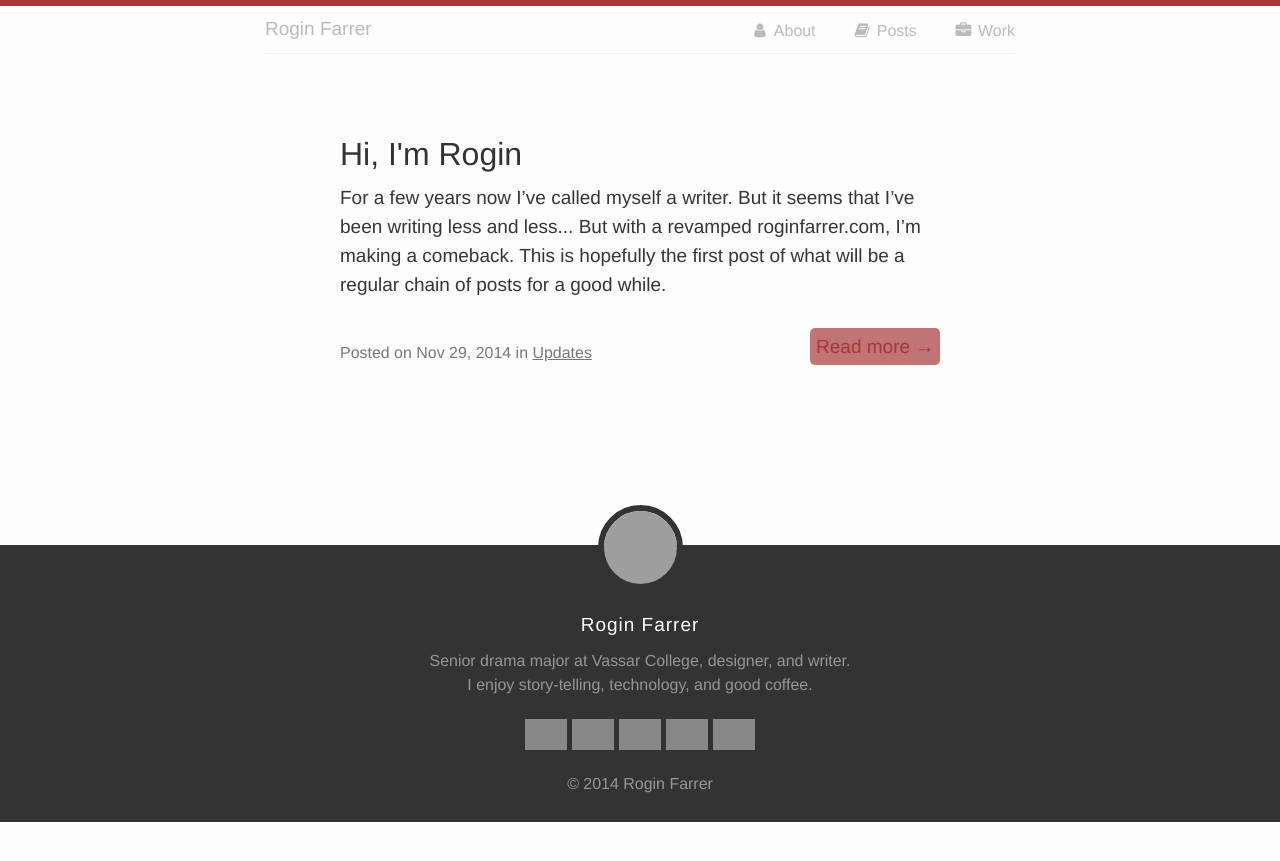
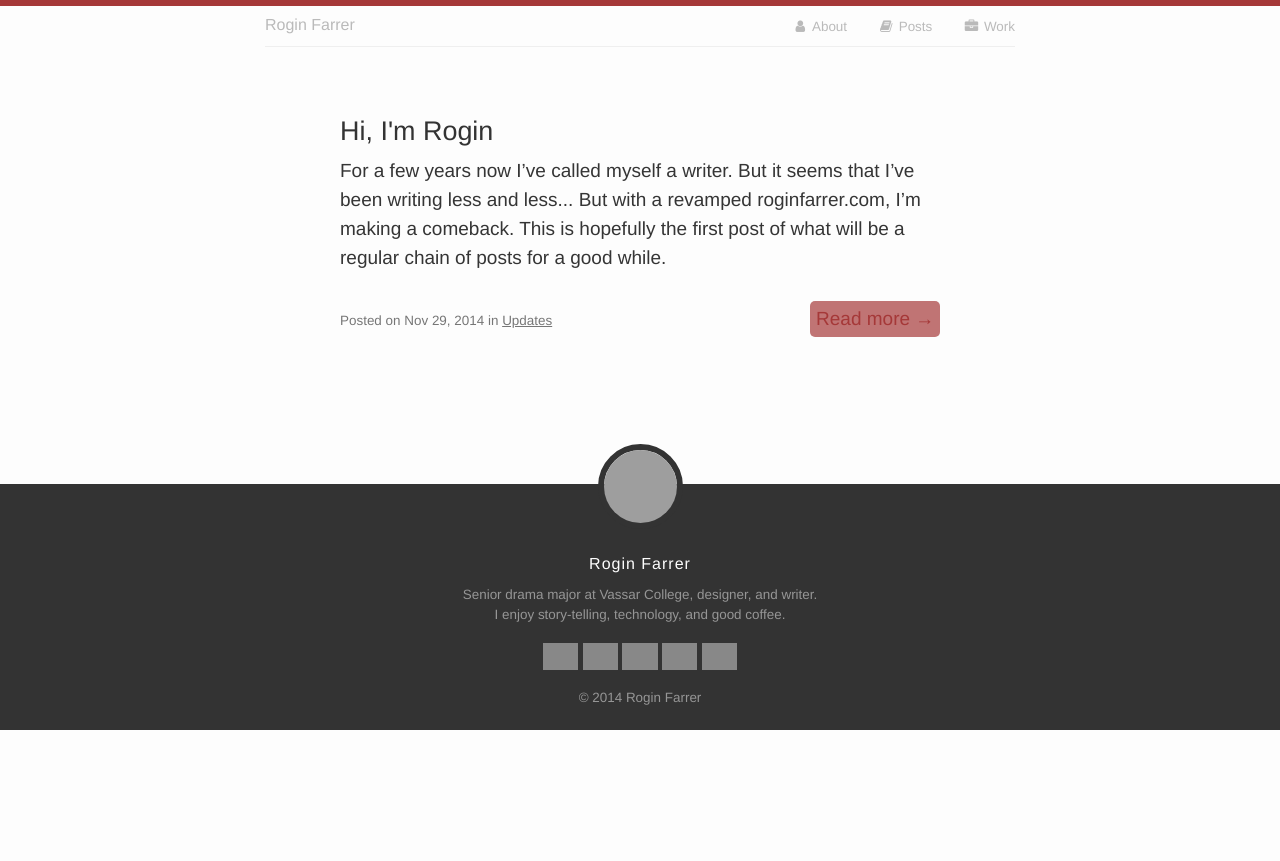
Before and after one commit to roginfarrer/superbmeteors, a Jekyll site: the page built from index.html, in a window 1280 px wide. Shown: the top 861 px of the page. Built offline with Jekyll 4.4.1, drawn with Linux system fonts in a browser that asks for light colours; nearby versions of some CDN libraries; Markdown is read by kramdown in place of the engine named in the settings; the list of posts is cut into pages by our own code; grey boxes are pictures that could not be loaded.

Commit message:
remove $fs from body

```diff
--- a/_sass/_layout.scss
+++ b/_sass/_layout.scss
@@ -2,7 +2,7 @@ body {
   background-color: $bg;
   border-top: 6px solid $red;
   font-family: $bf;
-  font-size: $fs;
+  font-size: 100%;
   height: 100%;
   overflow-x: hidden;
   text-rendering: optimizeLegibility;
--- a/_sass/_type.scss
+++ b/_sass/_type.scss
@@ -1,6 +1,7 @@
 p {
   color: $body-black;
   font-family: $bf;
+  font-size: $fs;
   line-height: $lh;
   font-weight: 400;
   margin-bottom: $mb;
--- a/css/main.css
+++ b/css/main.css
@@ -320,44 +320,45 @@ a {
 p {
   color: #353535;
   font-family: "ratio", "calluna-sans", helvetica, sans-serif;
+  font-size: 1.1875em;
   line-height: 1.52632;
   font-weight: 400;
   margin-bottom: 1.52632em;
 }
 
-/* line 10, ../_sass/_type.scss */
+/* line 11, ../_sass/_type.scss */
 article a, article a:visited, div[class*="navigation"] p a, div[class*="navigation"] p a:visited {
   color: #a53838;
   font-weight: 500;
   text-decoration: underline;
 }
-/* line 15, ../_sass/_type.scss */
+/* line 16, ../_sass/_type.scss */
 article a:hover, article a:visited:hover, div[class*="navigation"] p a:hover, div[class*="navigation"] p a:visited:hover {
   color: #632222;
   text-decoration: underline;
 }
 
-/* line 21, ../_sass/_type.scss */
+/* line 22, ../_sass/_type.scss */
 h1 {
   font-weight: 500;
   float: left;
   margin: 0;
 }
-/* line 25, ../_sass/_type.scss */
+/* line 26, ../_sass/_type.scss */
 h1 a {
   color: #333;
   text-decoration: none;
 }
-/* line 29, ../_sass/_type.scss */
+/* line 30, ../_sass/_type.scss */
 h1 a:visited {
   color: #333;
 }
-/* line 32, ../_sass/_type.scss */
+/* line 33, ../_sass/_type.scss */
 h1 a:hover {
   color: #a53838;
 }
 
-/* line 37, ../_sass/_type.scss */
+/* line 38, ../_sass/_type.scss */
 h1.article-title {
   float: none;
   font-size: 2.21053em;
@@ -367,12 +368,12 @@ h1.article-title {
   text-shadow: none;
 }
 
-/* line 46, ../_sass/_type.scss */
+/* line 47, ../_sass/_type.scss */
 h1.page-title {
   text-align: center;
 }
 
-/* line 50, ../_sass/_type.scss */
+/* line 51, ../_sass/_type.scss */
 h2 {
   color: #333;
   font-size: 1.68421em;
@@ -381,7 +382,7 @@ h2 {
   margin: 1.8125em 0 0.90625em;
 }
 
-/* line 58, ../_sass/_type.scss */
+/* line 59, ../_sass/_type.scss */
 h3 {
   color: #333;
   font-weight: bold;
@@ -390,12 +391,12 @@ h3 {
   margin: 1.16em 0 1.16em;
 }
 
-/* line 66, ../_sass/_type.scss */
+/* line 67, ../_sass/_type.scss */
 #home-titles {
   margin-top: .90625em;
   margin-bottom: 0;
 }
-/* line 69, ../_sass/_type.scss */
+/* line 70, ../_sass/_type.scss */
 #home-titles a {
   color: #333;
   text-decoration: none;
@@ -405,7 +406,7 @@ h3 {
   -webkit-transition: color 200ms ease;
   transition: color 200ms ease;
 }
-/* line 74, ../_sass/_type.scss */
+/* line 75, ../_sass/_type.scss */
 #home-titles a:hover {
   color: #a53838;
   -ms-transition: color 200ms ease;
@@ -415,81 +416,81 @@ h3 {
   transition: color 200ms ease;
 }
 
-/* line 80, ../_sass/_type.scss */
+/* line 81, ../_sass/_type.scss */
 h4 {
   font-size: 1em;
   margin: 1.52632em 0 1.52632em;
 }
 
-/* line 85, ../_sass/_type.scss */
+/* line 86, ../_sass/_type.scss */
 h5 {
   color: #767676;
   font-size: 0.84em;
   line-height: 1.52632;
   margin: 1.52632 0 1.52632;
 }
-/* line 90, ../_sass/_type.scss */
+/* line 91, ../_sass/_type.scss */
 h5 a {
   color: #767676;
   text-decoration: underline;
 }
 
-/* line 96, ../_sass/_type.scss */
+/* line 97, ../_sass/_type.scss */
 h5.article-meta {
   font-style: italic;
   margin-bottom: 2.7em;
   margin-top: 0;
 }
 
-/* line 102, ../_sass/_type.scss */
+/* line 103, ../_sass/_type.scss */
 .loop-meta {
   display: inline-block;
   float: left;
   margin-top: 0.8em;
 }
 
-/* line 108, ../_sass/_type.scss */
+/* line 109, ../_sass/_type.scss */
 h6 {
   font-size: 0.655em;
   line-height: 2.8698em;
 }
 
-/* line 113, ../_sass/_type.scss */
+/* line 114, ../_sass/_type.scss */
 strong {
   font-weight: bold;
 }
 
-/* line 117, ../_sass/_type.scss */
+/* line 118, ../_sass/_type.scss */
 em {
   font-style: italic;
 }
 
-/* line 121, ../_sass/_type.scss */
+/* line 122, ../_sass/_type.scss */
 ul {
   color: #333;
   list-style-type: disc;
   margin-bottom: 1.52632em;
 }
-/* line 125, ../_sass/_type.scss */
+/* line 126, ../_sass/_type.scss */
 ul li {
   margin-bottom: 0.76316em;
 }
 
-/* line 130, ../_sass/_type.scss */
+/* line 131, ../_sass/_type.scss */
 ol {
   color: #333;
   list-style-type: decimal;
   margin-bottom: 1.52632em;
 }
 
-/* line 136, ../_sass/_type.scss */
+/* line 137, ../_sass/_type.scss */
 li {
   color: #353535;
   line-height: 1.52632;
   margin-left: 2.5em;
 }
 
-/* line 142, ../_sass/_type.scss */
+/* line 143, ../_sass/_type.scss */
 blockquote {
   border-left: 0.5em solid #a53838;
   font-size: 1.31579em;
@@ -497,14 +498,14 @@ blockquote {
   margin-left: -3.5em;
   margin-top: 1.52632em;
 }
-/* line 148, ../_sass/_type.scss */
+/* line 149, ../_sass/_type.scss */
 blockquote p {
   color: #767676;
   font-style: italic;
   margin-bottom: 1.3em;
 }
 
-/* line 155, ../_sass/_type.scss */
+/* line 156, ../_sass/_type.scss */
 img {
   height: auto;
   max-width: 100%;
@@ -513,13 +514,13 @@ img {
   padding: 0;
 }
 
-/* line 162, ../_sass/_type.scss */
+/* line 163, ../_sass/_type.scss */
 img a {
   border: none;
   text-decoration: none;
 }
 
-/* line 166, ../_sass/_type.scss */
+/* line 167, ../_sass/_type.scss */
 .alignright {
   float: right;
   margin-left: 1.52632em;
@@ -528,7 +529,7 @@ img a {
   width: 50%;
 }
 
-/* line 167, ../_sass/_type.scss */
+/* line 168, ../_sass/_type.scss */
 .alignleft {
   float: left;
   margin-left: -15%;
@@ -537,33 +538,33 @@ img a {
   width: 50%;
 }
 
-/* line 168, ../_sass/_type.scss */
+/* line 169, ../_sass/_type.scss */
 img.aligncenter {
   display: block;
   margin-left: auto;
   margin-right: auto;
 }
 
-/* line 169, ../_sass/_type.scss */
+/* line 170, ../_sass/_type.scss */
 .imgbleed {
   margin-left: -15%;
   width: 130%;
 }
 
-/* line 170, ../_sass/_type.scss */
+/* line 171, ../_sass/_type.scss */
 figure img {
   display: block;
   width: 100%;
 }
 
-/* line 172, ../_sass/_type.scss */
+/* line 173, ../_sass/_type.scss */
 figcaption {
   color: #767676;
   font-size: 0.84em;
   margin-bottom: 3.05263em;
 }
 
-/* line 178, ../_sass/_type.scss */
+/* line 179, ../_sass/_type.scss */
 hr {
   border-bottom-color: #D5D5D5;
   border-bottom-style: solid;
@@ -573,19 +574,19 @@ hr {
   width: 10rem;
 }
 
-/* line 187, ../_sass/_type.scss */
+/* line 188, ../_sass/_type.scss */
 sup, sub {
   vertical-align: baseline;
   position: relative;
   top: -0.4em;
 }
 
-/* line 192, ../_sass/_type.scss */
+/* line 193, ../_sass/_type.scss */
 sub {
   top: 0.4em;
 }
 
-/* line 197, ../_sass/_type.scss */
+/* line 198, ../_sass/_type.scss */
 ::selection {
   background: #a53838;
   color: #FDFDFD;
@@ -596,7 +597,7 @@ body {
   background-color: #FDFDFD;
   border-top: 6px solid #a53838;
   font-family: "ratio", "calluna-sans", helvetica, sans-serif;
-  font-size: 1.1875em;
+  font-size: 100%;
   height: 100%;
   overflow-x: hidden;
   text-rendering: optimizeLegibility;
```
Also changed, not shown: 2 other files.
